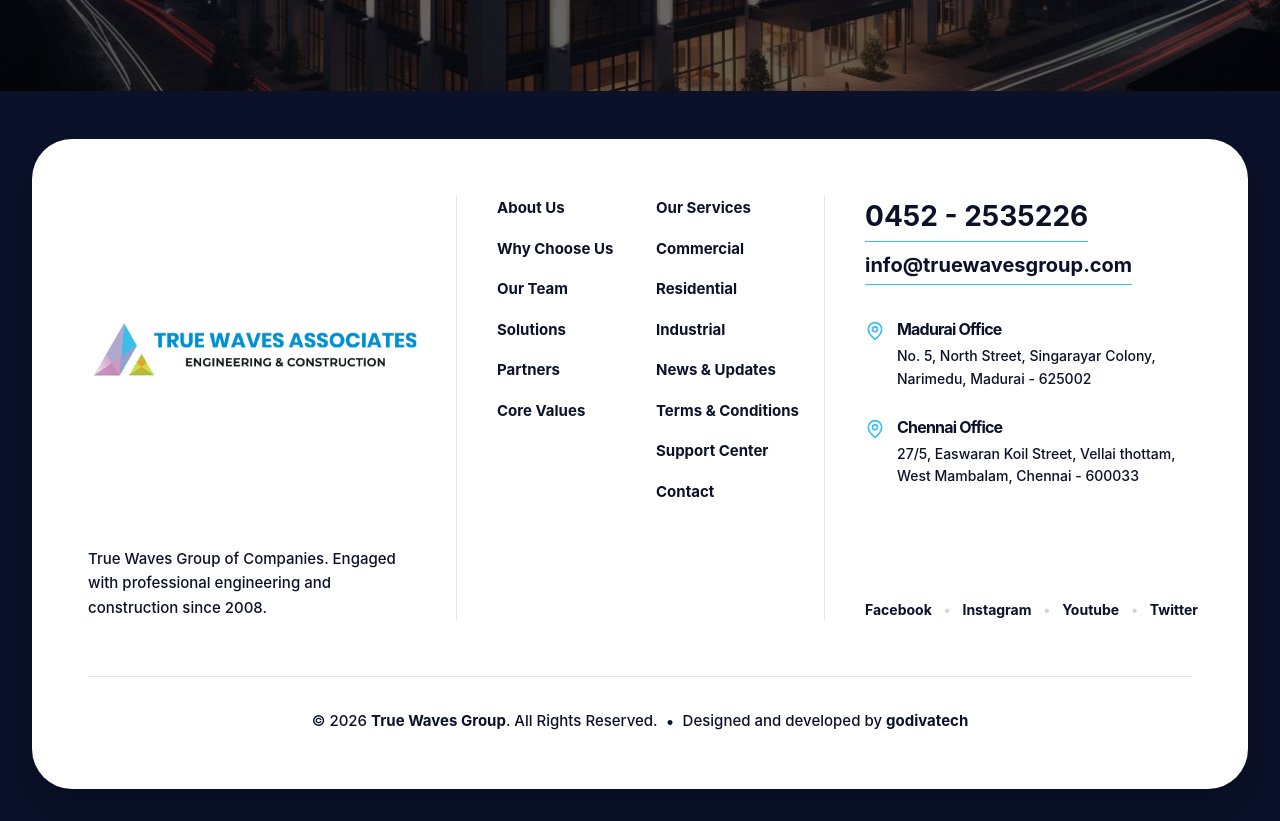
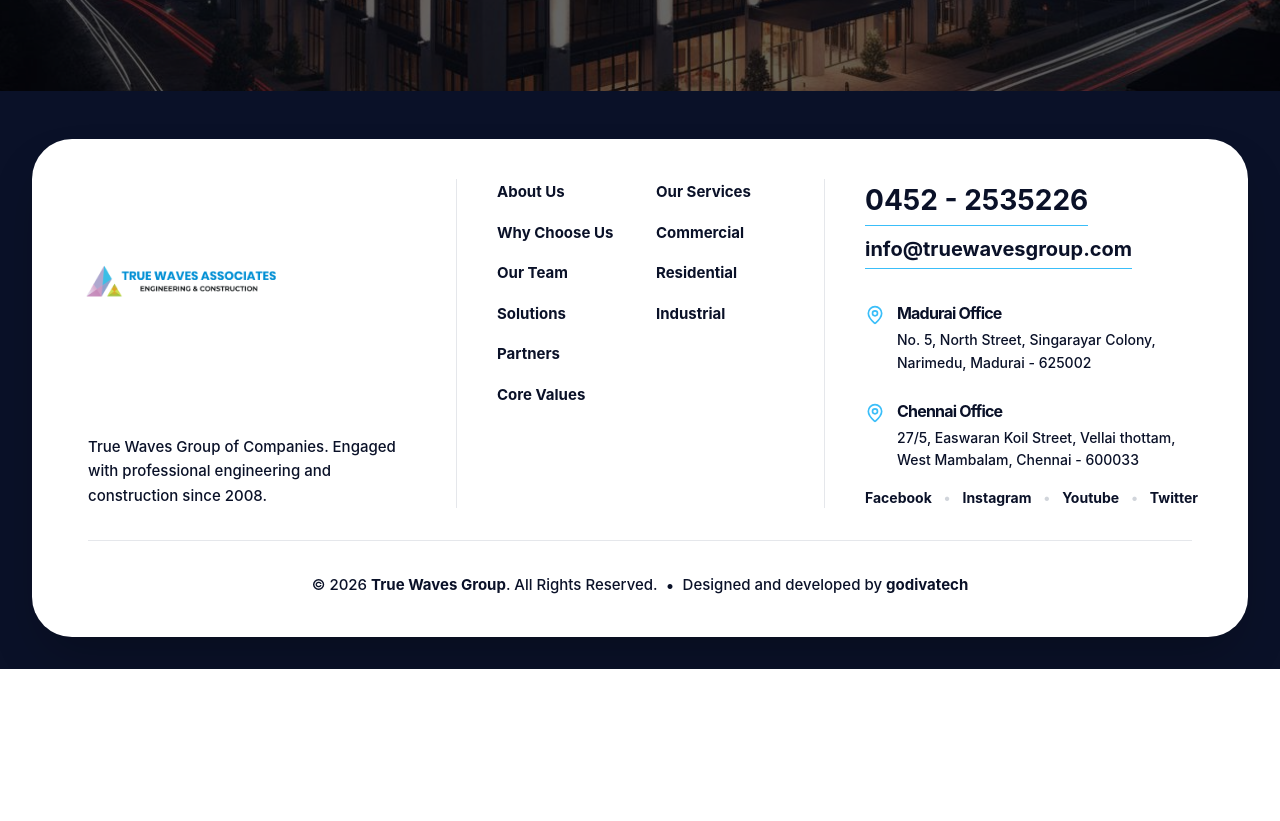
Before and after one commit to godivatech/truewaves_associates_website, a React (Vite) app: page / in a window 1280 px wide. Shown: the part 9280-10101 px from the top of the page. After the commit the page ends 9949 px from the top, so only its background shows below. Built offline with nearby package versions, Linux system fonts and the light colour scheme; no server answers.

Commit message:
Ui and Ux changes

```diff
--- a/src/sections/Footer.tsx
+++ b/src/sections/Footer.tsx
@@ -15,10 +15,6 @@ const footerLinks = {
         { name: 'Commercial', href: '#' },
         { name: 'Residential', href: '#' },
         { name: 'Industrial', href: '#' },
-        { name: 'News & Updates', href: '#' },
-        { name: 'Terms & Conditions', href: '#' },
-        { name: 'Support Center', href: '#' },
-        { name: 'Contact', href: '#contact' },
     ],
 };
 
@@ -49,7 +45,7 @@ export default function Footer() {
                     whileInView={{ opacity: 1, y: 0 }}
                     viewport={{ once: true }}
                     transition={{ duration: 0.6 }}
-                    className="bg-white rounded-[2.5rem] p-8 lg:p-14 shadow-2xl"
+                    className="bg-white rounded-[2.5rem] p-8 lg:py-10 lg:px-14 shadow-2xl"
                 >
                     <div className="grid grid-cols-1 md:grid-cols-12 gap-y-10 lg:gap-x-0">
 
@@ -59,11 +55,11 @@ export default function Footer() {
                                 <img
                                     src="/images/Logo%202.png"
                                     alt="TrueWaves Logo"
-                                    className="h-56 sm:h-64 xl:h-72 w-auto object-contain transform scale-125 origin-left lg:-ml-3"
+                                    className="h-32 sm:h-40 xl:h-48 w-auto object-contain transform scale-110 origin-left lg:-ml-3"
                                 />
                             </a>
 
-                            <div className="mt-12 sm:mt-16">
+                            <div className="mt-6 sm:mt-8">
                                 <p className="text-[15px] text-muted-foreground leading-relaxed font-medium md:max-w-xs">
                                     True Waves Group of Companies. Engaged with professional engineering and construction since 2008.
                                 </p>
@@ -138,7 +134,7 @@ export default function Footer() {
                             </div>
 
                             {/* Social Links */}
-                            <div className="flex items-center gap-3 text-sm font-bold text-muted-foreground mt-8">
+                            <div className="flex items-center gap-3 text-sm font-bold text-muted-foreground mt-4">
                                 {socialLinks.map((social, index) => (
                                     <div key={social.name} className="flex items-center gap-3">
                                         <a
@@ -155,7 +151,7 @@ export default function Footer() {
                         </div>
                     </div>
 
-                    <div className="w-full h-px bg-gray-200 mt-14 mb-8" />
+                    <div className="w-full h-px bg-gray-200 mt-8 mb-8" />
 
                     {/* Copyright */}
                     <div className="flex flex-col sm:flex-row items-center justify-center gap-2">
```
